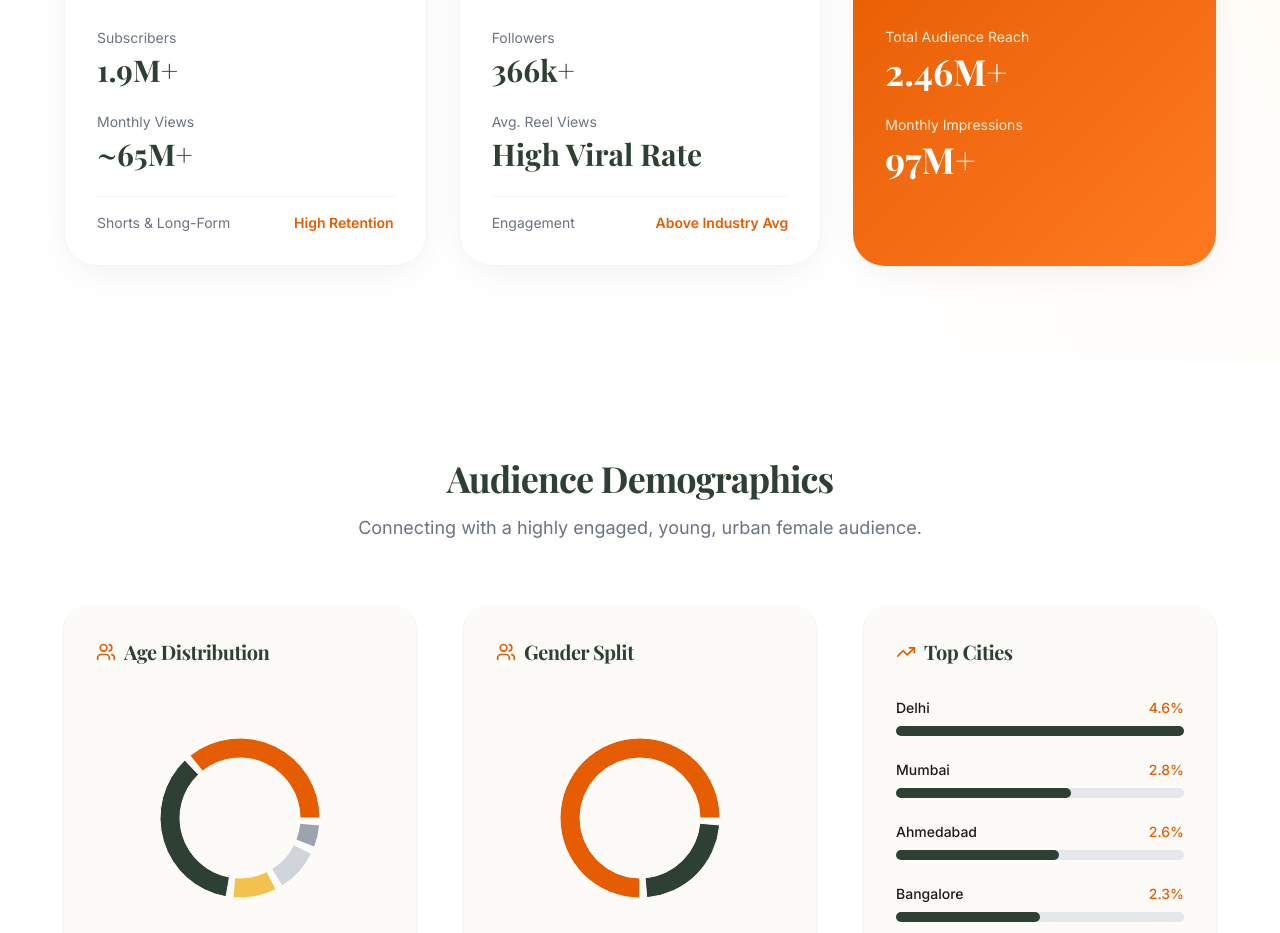
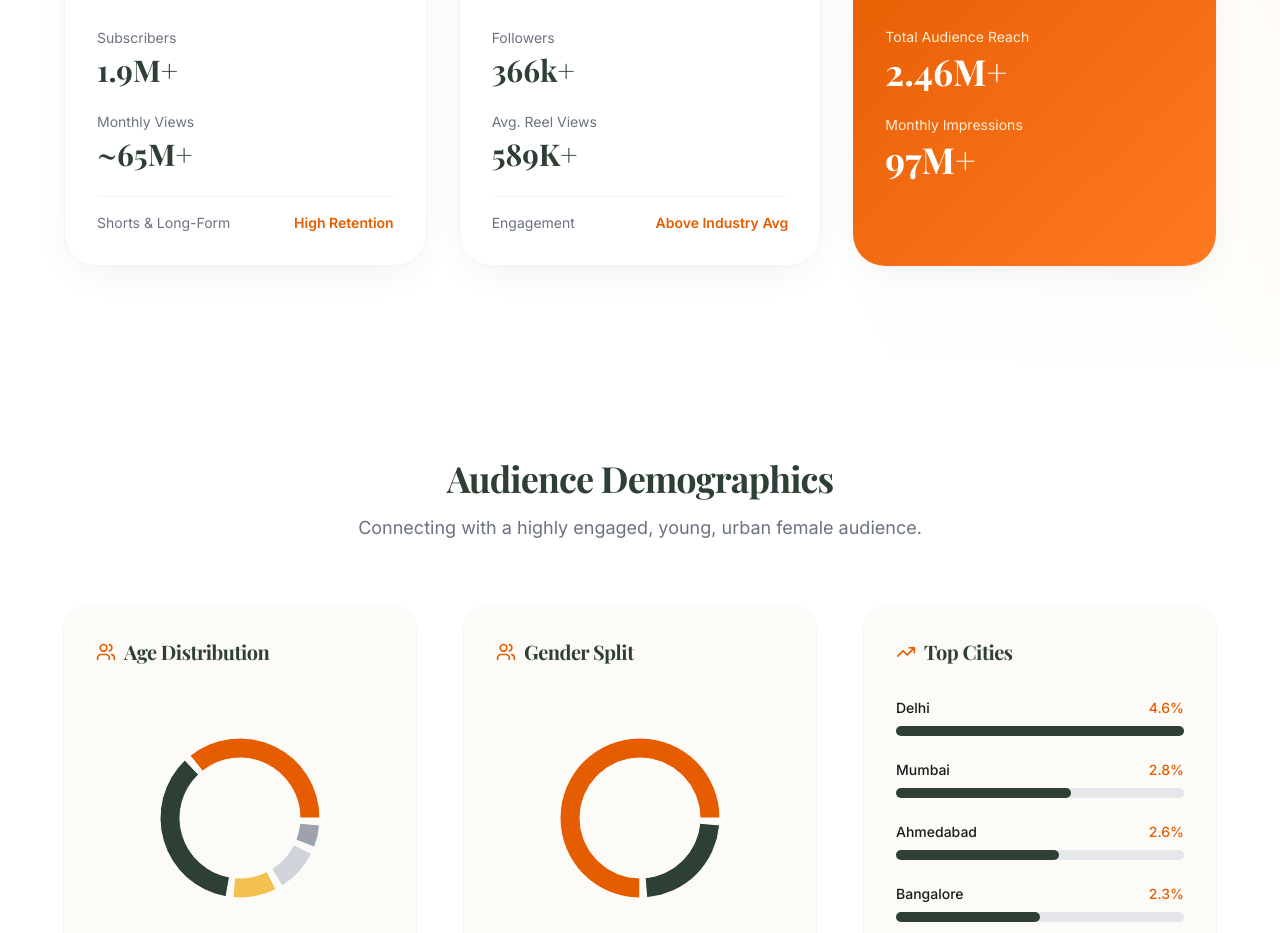
Before and after one commit to MohammadBinAftab/pc, a React (Vite) app: page / in a window 1280 px wide. Shown: the part 2420-3353 px from the top of the page. Built offline with nearby package versions, Linux system fonts and the light colour scheme; a web font is replaced by a local one.

Commit message:
Update App.tsx

```diff
--- a/src/App.tsx
+++ b/src/App.tsx
@@ -278,7 +278,7 @@ function App() {
                 </div>
                 <div>
                   <p className="text-brand-muted text-sm mb-1">Avg. Reel Views</p>
-                  <p className="text-3xl font-heading font-bold text-brand-secondary">High Viral Rate</p>
+                  <p className="text-3xl font-heading font-bold text-brand-secondary">589K+</p>
                 </div>
                 <div className="pt-4 border-t border-gray-100 flex justify-between text-sm">
                   <span className="text-brand-muted">Engagement</span>
```
